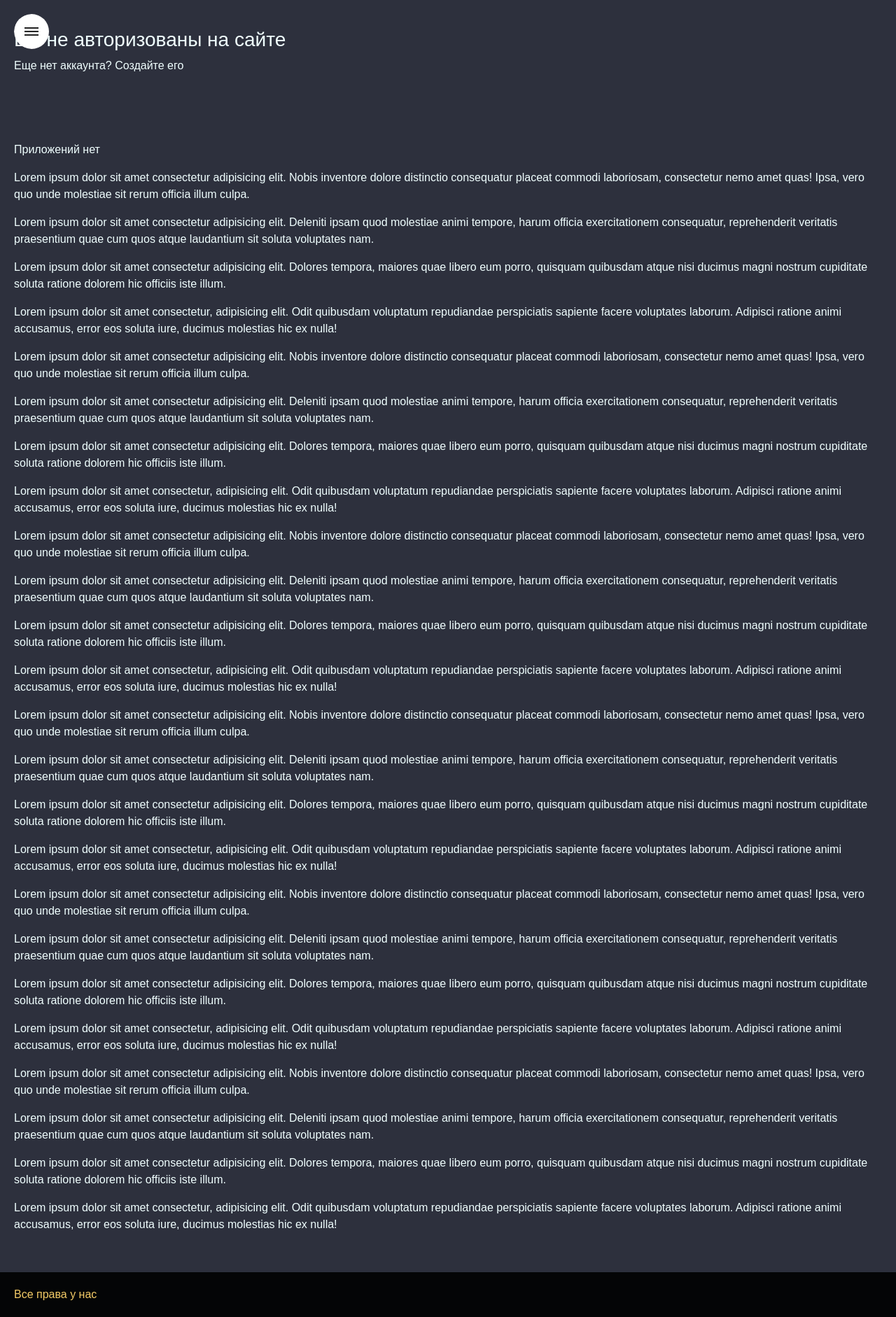
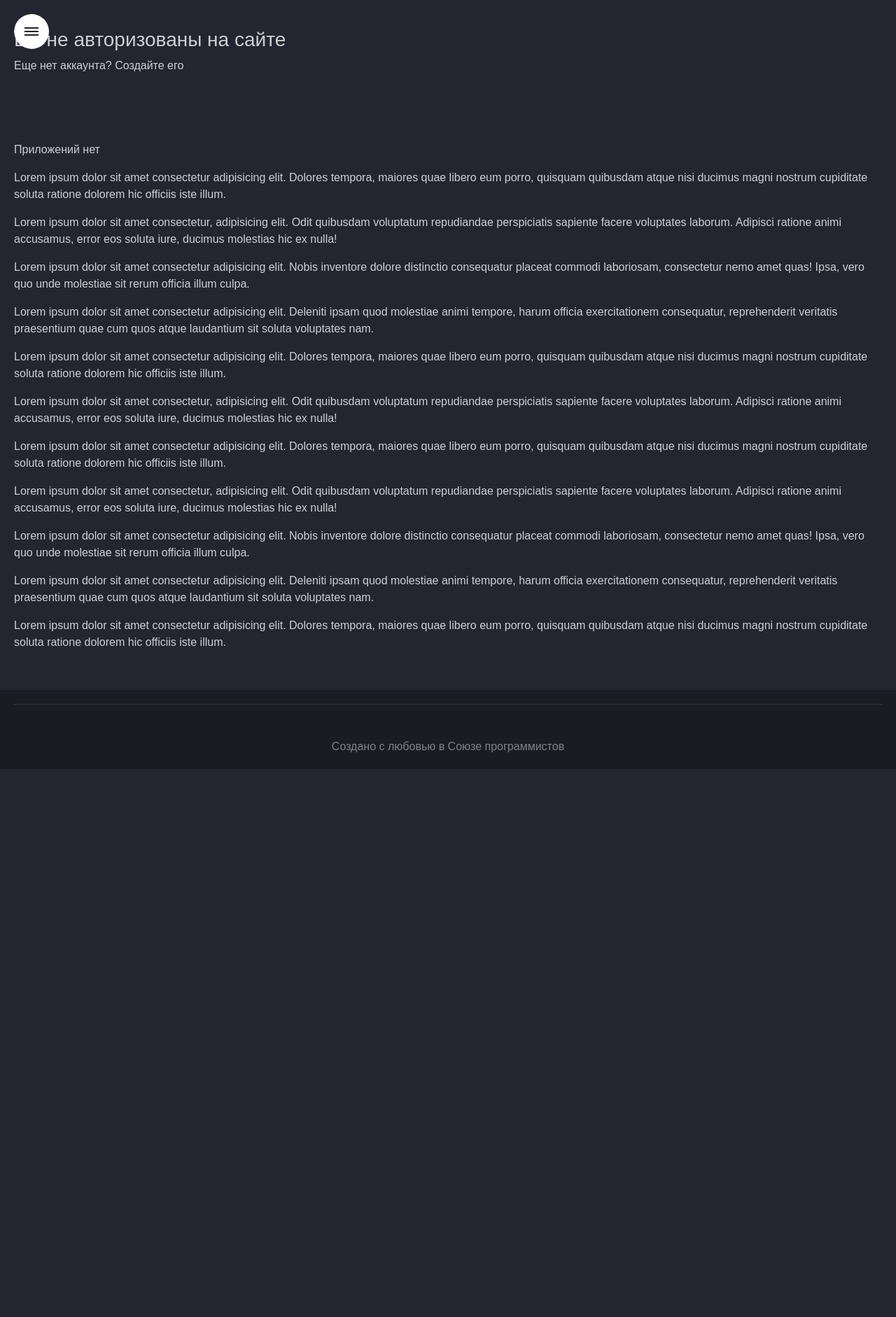
Before and after one commit to C15HOT/apps_shop, a Django app: page /apps/ in a window 1280 px wide. Shown: the whole page at 70% size. After the commit the page ends 1099 px from the top, so only its background shows below. Run offline with Django 3.2, Linux system fonts and the light colour scheme; data that the repository does not hold is empty; some libraries are stand-ins or nearby versions.

Commit message:
New style site (background-color, new footer, body text)

```diff
--- a/static/css/style.css
+++ b/static/css/style.css
@@ -1,9 +1,9 @@
 .body{
 	font-family: sans-serif;
-	background-color: #2d303d;
+	background-color: #232531;
 	background-position:left 0px top 0px;
 	background-repeat: no-repeat;
-	color: azure;
+	color: #cfcfd1;
 }
 .wrap{
 	position: absolute;
@@ -172,13 +172,27 @@ border-bottom-right-radius: 50px;
 
 .footer{
 	padding: 20px;
-	background-color: #040506;
+	background-color: #1b1b24;
 }
 
 .footer{
 	margin-top: auto;
 }
-
 .text-footer {
+	font-size: 16px;
+	color: #818186;
+}
+.yellow {
 	color: #f4cb67;
 }
+
+.copyright {
+	border-top: 1px solid rgba(255, 255, 255, 0.1) !important;
+}
+
+.pt-5 {
+	padding-top: 3erm!important;
+}
+.text-center {
+	text-align: center !important;
+}
--- a/templates/base.html
+++ b/templates/base.html
@@ -52,36 +52,27 @@
     <div class="content">
         {% block content %}
         {% endblock %}
-        <p>Lorem ipsum dolor sit amet consectetur adipisicing elit. Nobis inventore dolore distinctio consequatur placeat commodi laboriosam, consectetur nemo amet quas! Ipsa, vero quo unde molestiae sit rerum officia illum culpa.</p>
-        <p>Lorem ipsum dolor sit amet consectetur adipisicing elit. Deleniti ipsam quod molestiae animi tempore, harum officia exercitationem consequatur, reprehenderit veritatis praesentium quae cum quos atque laudantium sit soluta voluptates nam.</p>
         <p>Lorem ipsum dolor sit amet consectetur adipisicing elit. Dolores tempora, maiores quae libero eum porro, quisquam quibusdam atque nisi ducimus magni nostrum cupiditate soluta ratione dolorem hic officiis iste illum.</p>
         <p>Lorem ipsum dolor sit amet consectetur, adipisicing elit. Odit quibusdam voluptatum repudiandae perspiciatis sapiente facere voluptates laborum. Adipisci ratione animi accusamus, error eos soluta iure, ducimus molestias hic ex nulla!</p>
         <p>Lorem ipsum dolor sit amet consectetur adipisicing elit. Nobis inventore dolore distinctio consequatur placeat commodi laboriosam, consectetur nemo amet quas! Ipsa, vero quo unde molestiae sit rerum officia illum culpa.</p>
         <p>Lorem ipsum dolor sit amet consectetur adipisicing elit. Deleniti ipsam quod molestiae animi tempore, harum officia exercitationem consequatur, reprehenderit veritatis praesentium quae cum quos atque laudantium sit soluta voluptates nam.</p>
         <p>Lorem ipsum dolor sit amet consectetur adipisicing elit. Dolores tempora, maiores quae libero eum porro, quisquam quibusdam atque nisi ducimus magni nostrum cupiditate soluta ratione dolorem hic officiis iste illum.</p>
         <p>Lorem ipsum dolor sit amet consectetur, adipisicing elit. Odit quibusdam voluptatum repudiandae perspiciatis sapiente facere voluptates laborum. Adipisci ratione animi accusamus, error eos soluta iure, ducimus molestias hic ex nulla!</p>
-        <p>Lorem ipsum dolor sit amet consectetur adipisicing elit. Nobis inventore dolore distinctio consequatur placeat commodi laboriosam, consectetur nemo amet quas! Ipsa, vero quo unde molestiae sit rerum officia illum culpa.</p>
-        <p>Lorem ipsum dolor sit amet consectetur adipisicing elit. Deleniti ipsam quod molestiae animi tempore, harum officia exercitationem consequatur, reprehenderit veritatis praesentium quae cum quos atque laudantium sit soluta voluptates nam.</p>
         <p>Lorem ipsum dolor sit amet consectetur adipisicing elit. Dolores tempora, maiores quae libero eum porro, quisquam quibusdam atque nisi ducimus magni nostrum cupiditate soluta ratione dolorem hic officiis iste illum.</p>
         <p>Lorem ipsum dolor sit amet consectetur, adipisicing elit. Odit quibusdam voluptatum repudiandae perspiciatis sapiente facere voluptates laborum. Adipisci ratione animi accusamus, error eos soluta iure, ducimus molestias hic ex nulla!</p>
         <p>Lorem ipsum dolor sit amet consectetur adipisicing elit. Nobis inventore dolore distinctio consequatur placeat commodi laboriosam, consectetur nemo amet quas! Ipsa, vero quo unde molestiae sit rerum officia illum culpa.</p>
         <p>Lorem ipsum dolor sit amet consectetur adipisicing elit. Deleniti ipsam quod molestiae animi tempore, harum officia exercitationem consequatur, reprehenderit veritatis praesentium quae cum quos atque laudantium sit soluta voluptates nam.</p>
         <p>Lorem ipsum dolor sit amet consectetur adipisicing elit. Dolores tempora, maiores quae libero eum porro, quisquam quibusdam atque nisi ducimus magni nostrum cupiditate soluta ratione dolorem hic officiis iste illum.</p>
-        <p>Lorem ipsum dolor sit amet consectetur, adipisicing elit. Odit quibusdam voluptatum repudiandae perspiciatis sapiente facere voluptates laborum. Adipisci ratione animi accusamus, error eos soluta iure, ducimus molestias hic ex nulla!</p>
-        <p>Lorem ipsum dolor sit amet consectetur adipisicing elit. Nobis inventore dolore distinctio consequatur placeat commodi laboriosam, consectetur nemo amet quas! Ipsa, vero quo unde molestiae sit rerum officia illum culpa.</p>
-        <p>Lorem ipsum dolor sit amet consectetur adipisicing elit. Deleniti ipsam quod molestiae animi tempore, harum officia exercitationem consequatur, reprehenderit veritatis praesentium quae cum quos atque laudantium sit soluta voluptates nam.</p>
-        <p>Lorem ipsum dolor sit amet consectetur adipisicing elit. Dolores tempora, maiores quae libero eum porro, quisquam quibusdam atque nisi ducimus magni nostrum cupiditate soluta ratione dolorem hic officiis iste illum.</p>
-        <p>Lorem ipsum dolor sit amet consectetur, adipisicing elit. Odit quibusdam voluptatum repudiandae perspiciatis sapiente facere voluptates laborum. Adipisci ratione animi accusamus, error eos soluta iure, ducimus molestias hic ex nulla!</p>
-        <p>Lorem ipsum dolor sit amet consectetur adipisicing elit. Nobis inventore dolore distinctio consequatur placeat commodi laboriosam, consectetur nemo amet quas! Ipsa, vero quo unde molestiae sit rerum officia illum culpa.</p>
-        <p>Lorem ipsum dolor sit amet consectetur adipisicing elit. Deleniti ipsam quod molestiae animi tempore, harum officia exercitationem consequatur, reprehenderit veritatis praesentium quae cum quos atque laudantium sit soluta voluptates nam.</p>
-        <p>Lorem ipsum dolor sit amet consectetur adipisicing elit. Dolores tempora, maiores quae libero eum porro, quisquam quibusdam atque nisi ducimus magni nostrum cupiditate soluta ratione dolorem hic officiis iste illum.</p>
-        <p>Lorem ipsum dolor sit amet consectetur, adipisicing elit. Odit quibusdam voluptatum repudiandae perspiciatis sapiente facere voluptates laborum. Adipisci ratione animi accusamus, error eos soluta iure, ducimus molestias hic ex nulla!</p>
 
     </div>
-    <footer class="footer text-footer">Все права у нас</footer>
+    <footer class="footer text-footer">
+        <div class="copyright pt-5 text-center">
+            Создано с любовью в Союзе программистов
+        </div>
+    </footer>
 </div>
 </body>
-
+<!-- Внешняя ссылка -->
 <script src="https://maxcdn.bootstrapcdn.com/bootstrap/4.0.0/js/bootstrap.min.js" integrity="sha384-JZR6Spejh4U02d8jOt6vLEHfe/JQGiRRSQQxSfFWpi1MquVdAyjUar5+76PVCmYl" crossorigin="anonymous"></script>
 
 <script>
```
Also changed, not shown: static/image/star.png (added).
